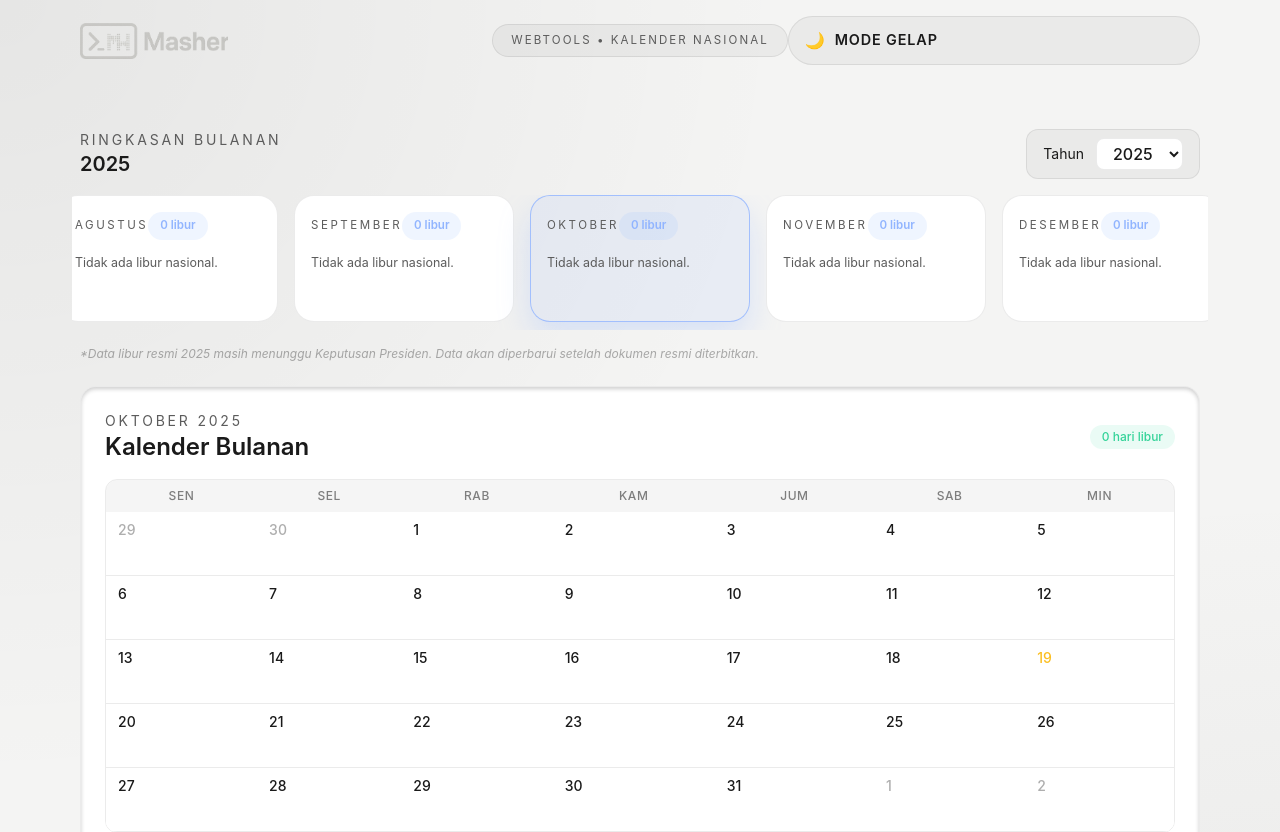
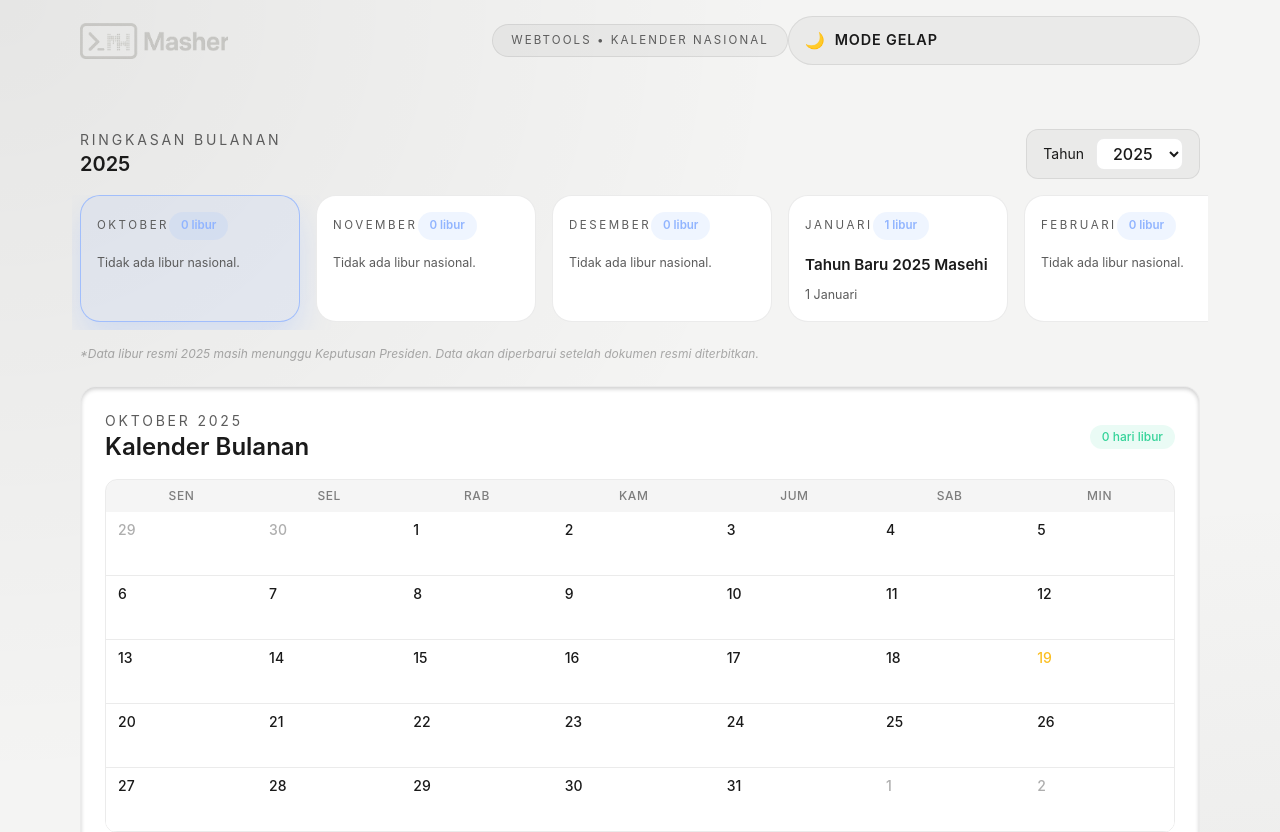
Before and after one commit to heritechie/webtools, a React (Vite) app in the folder kalender-nasional/: page / in a window 1280 px wide. Shown: the top 832 px of the page. Built offline with nearby package versions, Linux system fonts and the light colour scheme.

Commit message:
feat: rotate month summaries to start with active month

```diff
--- a/kalender-nasional/src/App.tsx
+++ b/kalender-nasional/src/App.tsx
@@ -64,6 +64,13 @@ export default function App() {
 	);
 
   const sliderTrackRef = useRef<HTMLDivElement | null>(null);
+  const orderedSummaries = useMemo(() => {
+    const currentIndex = monthSummaries.findIndex((summary) => summary.month === selectedMonth);
+    if (currentIndex <= 0) {
+      return monthSummaries;
+    }
+    return [...monthSummaries.slice(currentIndex), ...monthSummaries.slice(0, currentIndex)];
+  }, [monthSummaries, selectedMonth]);
 
 	useEffect(() => {
 		setSelectedMonth((previous) => {
@@ -174,7 +181,7 @@ export default function App() {
 
               <div className="summary-slider">
                 <div className="summary-slider__track" ref={sliderTrackRef}>
-                  {monthSummaries.map((summary) => {
+                  {orderedSummaries.map((summary) => {
                     const upcoming = summary.holidays[0];
                     const isActive = summary.month === selectedMonth;
                     return (
```
